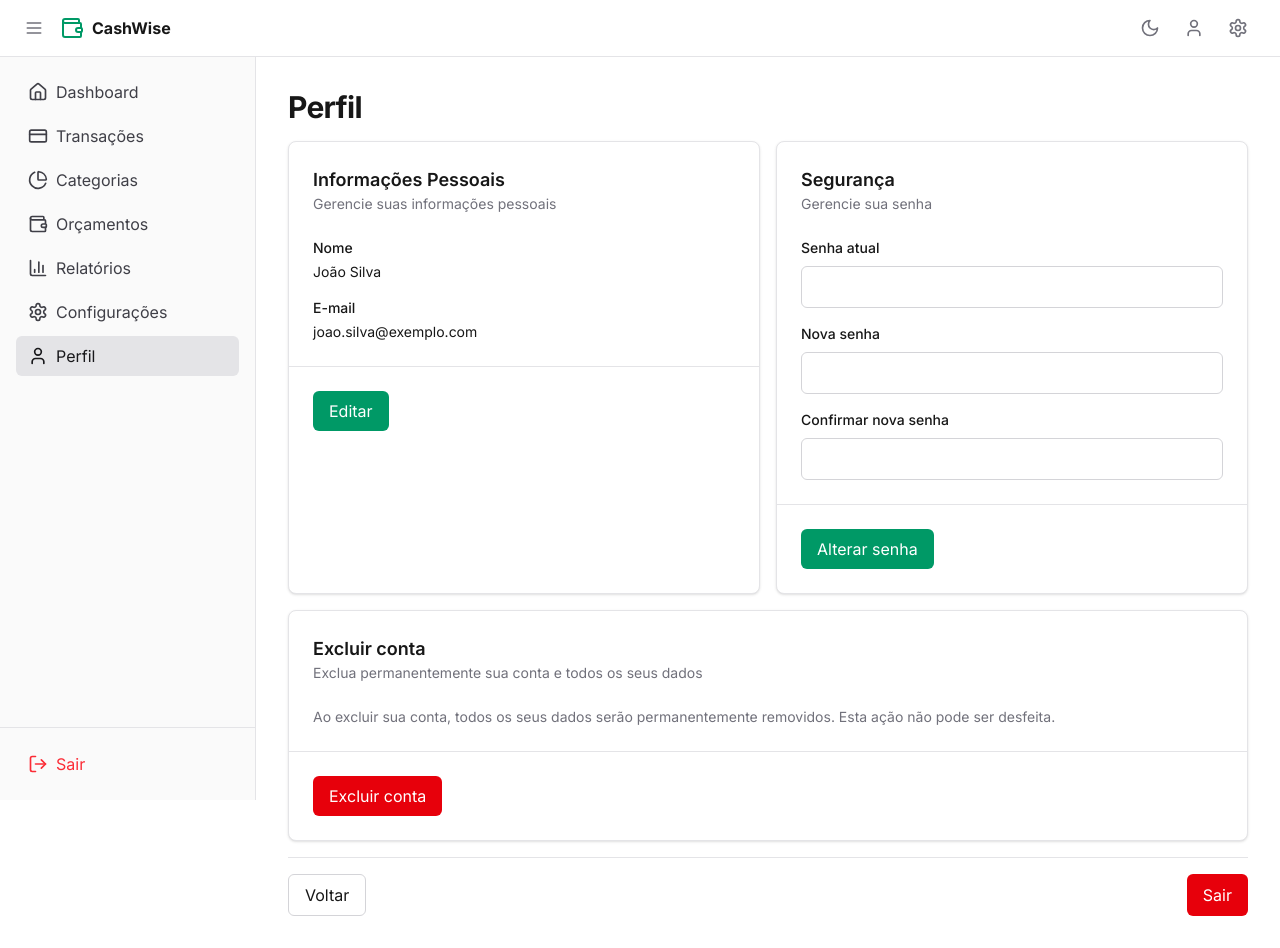
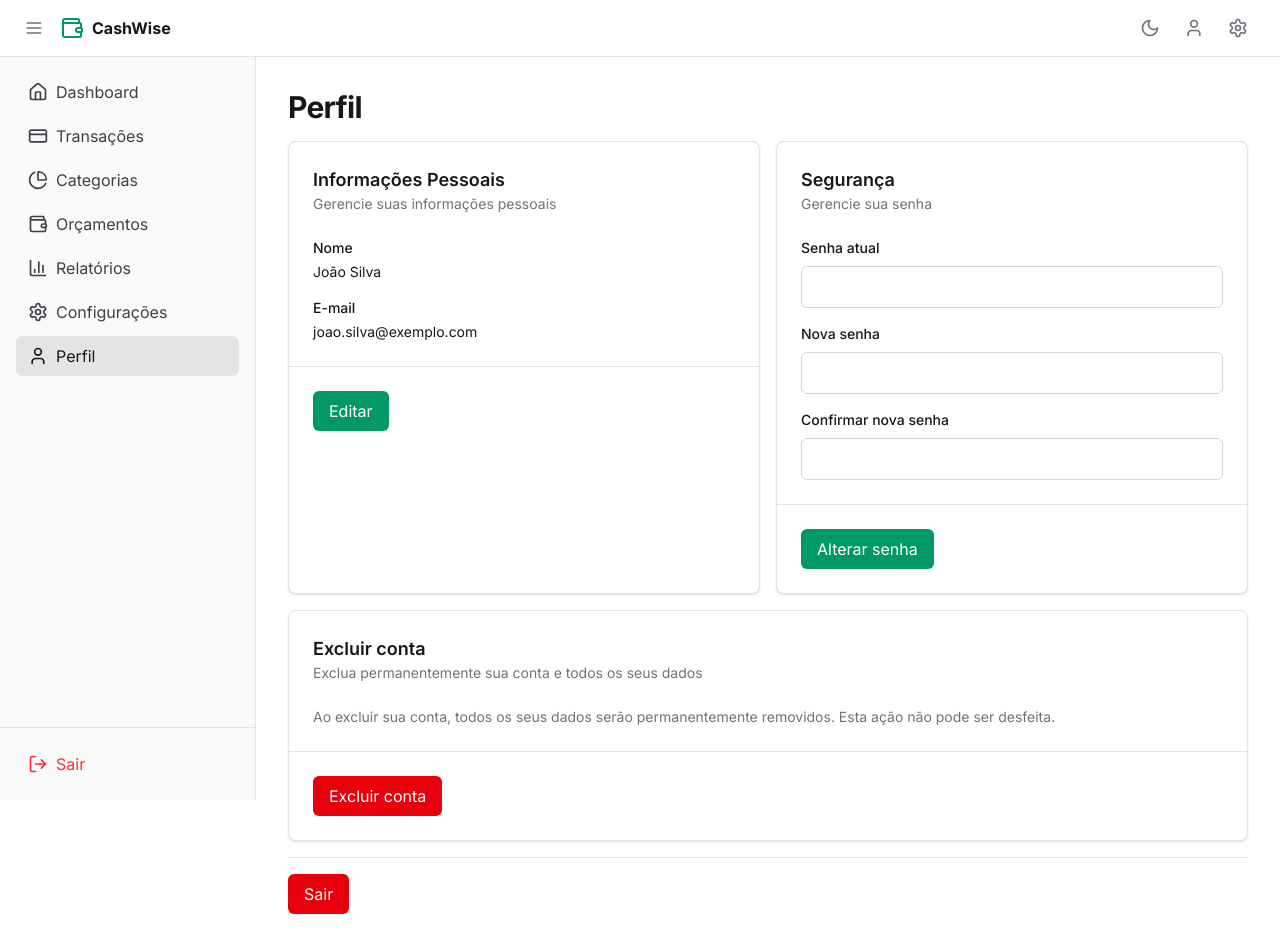
Before and after one commit to rodrigordgfs/CashWise-APP, a Next.js app: page /dashboard/profile in a window 1280 px wide. Built offline with nearby package versions, Linux system fonts and the light colour scheme.

Commit message:
feature: Criado componente para a tela de perfil

```diff
--- a/src/app/dashboard/profile/page.tsx
+++ b/src/app/dashboard/profile/page.tsx
@@ -1,5 +1,6 @@
 "use client";
 
+import { Button } from "@/components/shared/Button";
 import { PageHeader } from "@/components/shared/PageHeader";
 import { DeleteAccountCard } from "@/components/ui/profile/DeleteAccountCard";
 import {
@@ -33,12 +34,15 @@ export default function ProfilePage() {
       <div className="h-px bg-zinc-200 dark:bg-zinc-800 my-4"></div>
 
       <div className="flex justify-between">
-        <button className="px-4 py-2 rounded-md border border-zinc-300 dark:border-zinc-700 hover:bg-zinc-100 dark:hover:bg-zinc-800">
-          Voltar
-        </button>
-        <button className="px-4 py-2 rounded-md bg-red-600 text-white hover:bg-red-700 dark:bg-red-700 dark:hover:bg-red-600">
+        <Button
+          variant="red"
+          onClick={() => {
+            // Handle cancel action
+            console.log("Cancel clicked");
+          }}
+        >
           Sair
-        </button>
+        </Button>
       </div>
     </div>
   );
```
